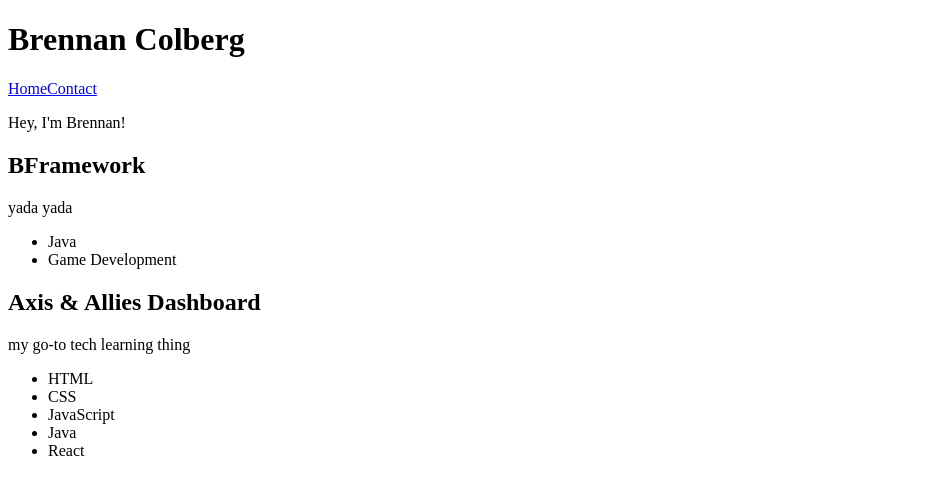
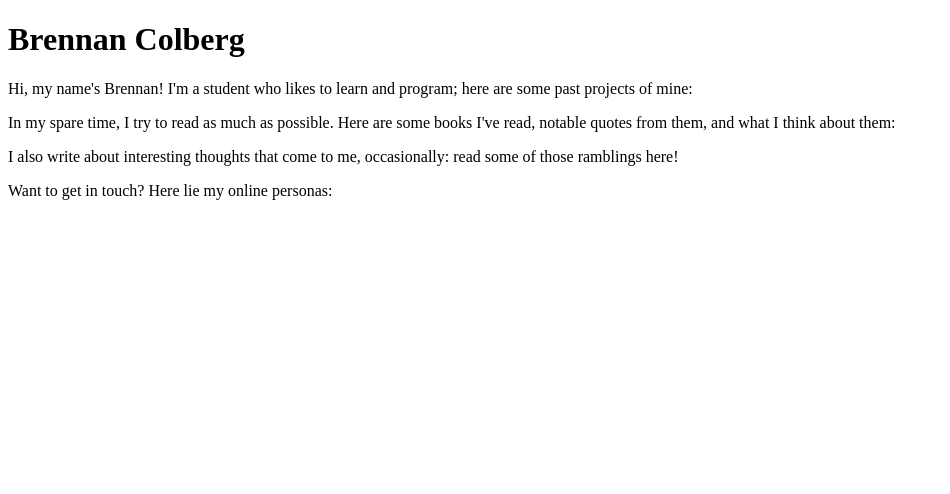
Before and after one commit to BrennanColberg/website, a React (Create React App) app: page / in a window 1280 px wide. Shown: the top 494 px of the page, without its empty margins (0-950 px from the left). Built offline with nearby package versions, Linux system fonts and the light colour scheme.

Commit message:
purge before new wireframe implementation

```diff
--- a/public/index.html
+++ b/public/index.html
@@ -19,7 +19,7 @@
       work correctly both with client-side routing and a non-root public URL.
       Learn how to configure a non-root public URL by running `npm run build`.
     -->
-    <title>React App</title>
+    <title>Brennan Colberg</title>
   </head>
   <body>
     <noscript>
--- a/src/App.js
+++ b/src/App.js
@@ -1,15 +1,39 @@
-import React from 'react';
-import Menu from './Menu.js';
-import Projects from './Projects.js';
-import introJSON from './assets/intro.json';
+import React, {Component} from 'react';
 
 const App = () => (
   <div className="App">
-    <h1 className="name">Brennan Colberg</h1>
-    <Menu />
-    <p>{introJSON}</p>
-    <Projects />
+    <h1>Brennan Colberg</h1>
+    <p>
+      Hi, my name's Brennan! I'm a student who likes to learn and
+      program; here are some past projects of mine:
+    </p>
+    {/* Project Preview */}
+    <p>
+      In my spare time, I try to read as much as possible. Here are
+      some books I've read, notable quotes from them, and what I think
+      about them:
+    </p>
+    {/* Book Preview */}
+    <p>
+      I also write about interesting thoughts that come to me, occasionally:
+      read some of those ramblings here!
+    </p>
+    {/* Blog Preview */}
+    <p>
+      Want to get in touch? Here lie my online personas:
+    </p>
+    <ContactInfo />
   </div>
 );
 
+class ContactInfo extends Component {
+  render() {
+    return (
+      <div className="ContactInfo">
+
+      </div>
+    );
+  }
+}
+
 export default App;
--- a/src/Menu.js
+++ /dev/null
@@ -1,12 +0,0 @@
-import React from 'react';
-import menuJSON from './assets/menu.json';
-
-const Menu = () => (
-  <nav className="Menu">
-    {menuJSON.map(item =>
-      <a href={item.href} key={item.text}>{item.text}</a>
-    )}
-  </nav>
-);
-
-export default Menu;
--- a/src/assets/intro.json
+++ /dev/null
@@ -1 +0,0 @@
-"Hey, I'm Brennan!"
--- a/src/assets/menu.json
+++ /dev/null
@@ -1,10 +0,0 @@
-[
-  {
-    "text": "Home",
-    "href": "/"
-  },
-  {
-    "text": "Contact",
-    "href": "/contact"
-  }
-]
--- a/src/assets/projects.json
+++ b/src/assets/projects.json
@@ -1,6 +1,7 @@
 [
   {
     "name": "BFramework",
+    "code": "https://github.com/BrennanColberg/BFramework",
     "description": "yada yada",
     "technologies": [
       "Java",
@@ -9,6 +10,7 @@
   },
   {
     "name": "Axis & Allies Dashboard",
+    "code": "https://github.com/BrennanColberg/aa3",
     "description": "my go-to tech learning thing",
     "technologies": [
       "HTML",
--- a/src/index.js
+++ b/src/index.js
@@ -1,6 +1,7 @@
 import React from 'react';
 import ReactDOM from 'react-dom';
 import App from './App';
+import './App.css';
 import * as serviceWorker from './serviceWorker';
 
 ReactDOM.render(<App />, document.getElementById('root'));
```
Also changed, not shown: src/App.css (added), 1 other file (tests, documents, lock files or other folders).
